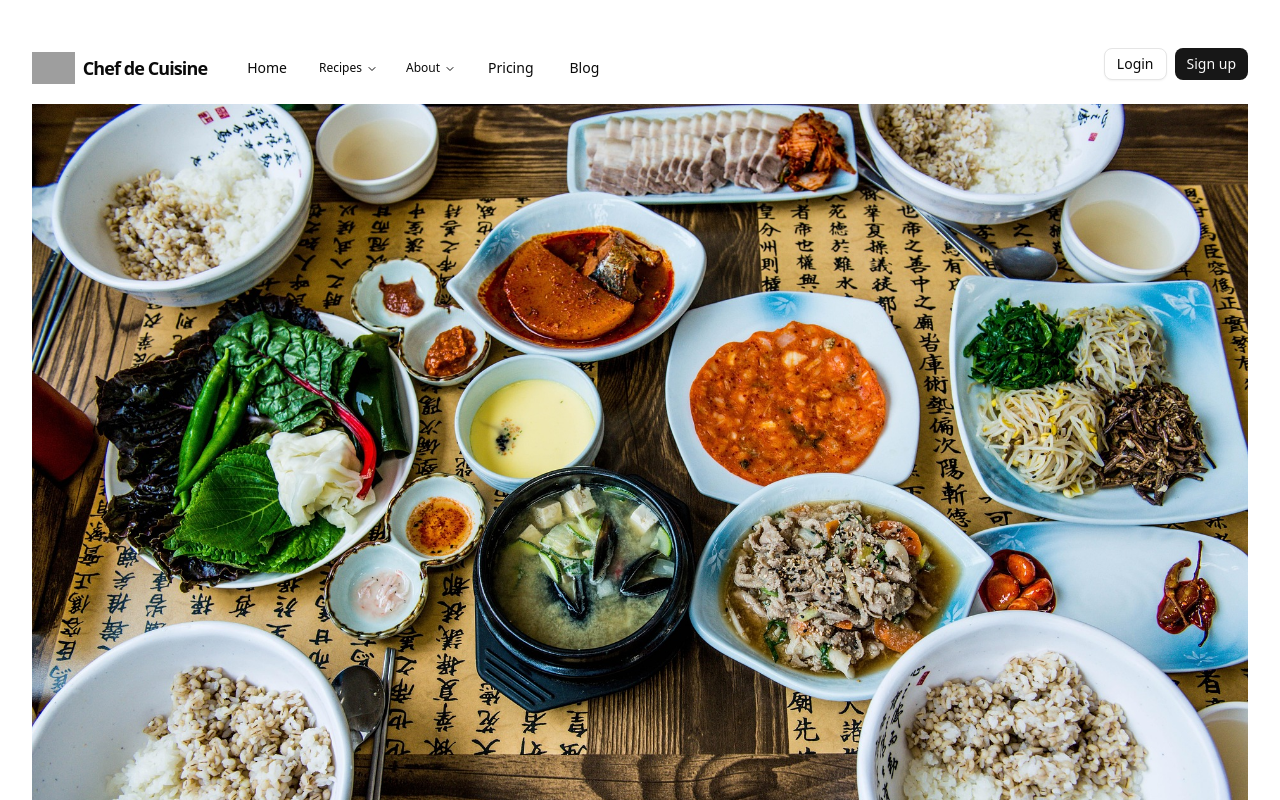
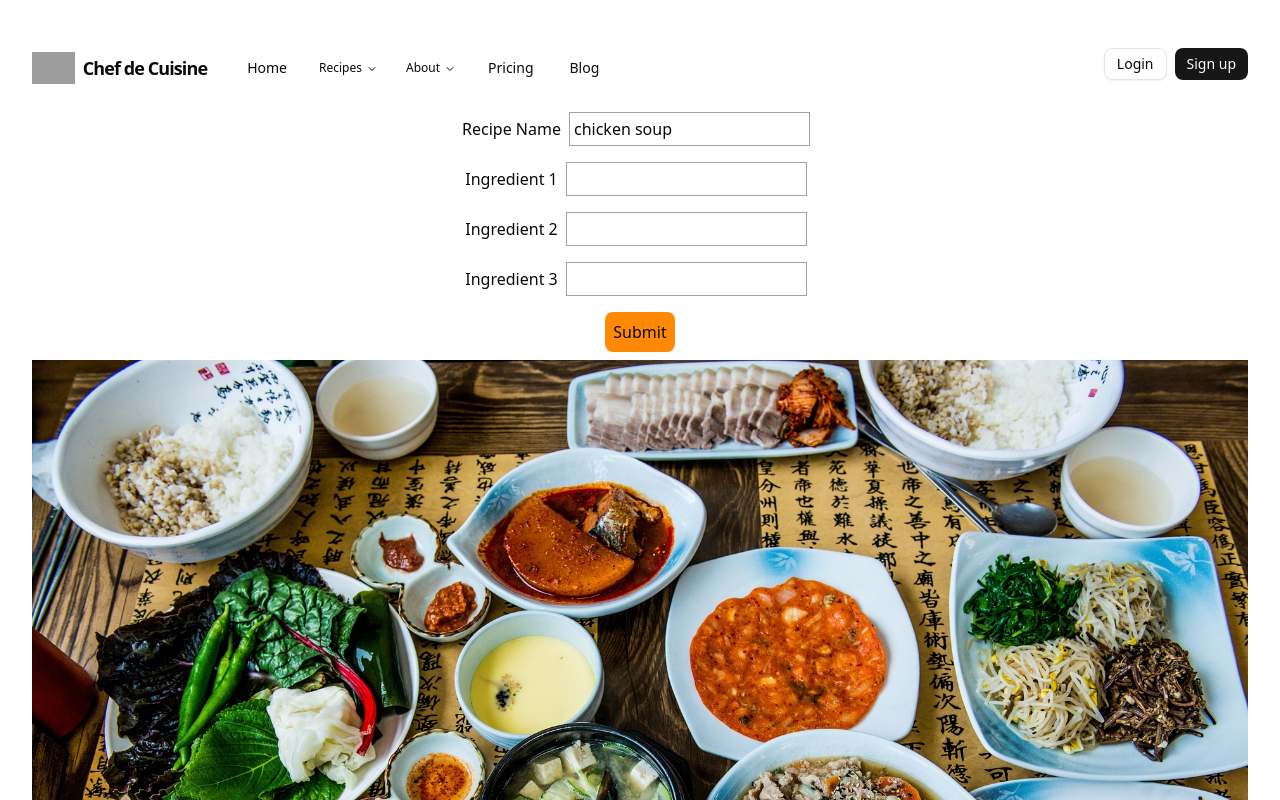
Before and after one commit to JustBroch/chef-de-cuisine, a React (Vite) app: page / in a window 1280 px wide. Shown: the top 800 px of the page. Built offline with nearby package versions, Linux system fonts and the light colour scheme; grey boxes are pictures that could not be loaded.

Commit message:
added react-hook form

```diff
--- a/package.json
+++ b/package.json
@@ -20,6 +20,7 @@
     "lucide-react": "^0.510.0",
     "react": "^19.1.0",
     "react-dom": "^19.1.0",
+    "react-hook-form": "^7.56.3",
     "tailwind-merge": "^3.3.0",
     "tailwindcss": "^4.1.6"
   },
--- a/src/App.tsx
+++ b/src/App.tsx
@@ -1,11 +1,13 @@
 import "./App.css";
 import { Navbar1 } from "./components/navbar1";
 import image from "./assets/image.jpg";
+import RecipeForm from "./components/menuform";
 
 function App() {
   return (
     <>
       <Navbar1 />
+      <RecipeForm />
       <div>
         <img src={image} alt="Food image" />{" "}
       </div>
--- /dev/null
+++ b/src/components/menuform.tsx
@@ -0,0 +1,76 @@
+import { useForm, type SubmitHandler } from "react-hook-form";
+
+type Inputs = {
+  example: string;
+  exampleRequired: string;
+};
+
+export default function RecipeForm() {
+  const {
+    register,
+    handleSubmit,
+    watch,
+    formState: { errors },
+    getValues,
+  } = useForm<Inputs>();
+
+  const onSubmit = async () => {
+    const data = getValues();
+    const queryString = new URLSearchParams(data).toString();
+    const url = `http://localhost:8080/api/v1/recipes?${queryString}`;
+
+    try {
+      const response = await fetch(url);
+      const result = await response.json();
+      console.log(result);
+    } catch (error) {
+      console.error("Error fetching data:", error);
+    }
+  };
+
+  console.log(watch("example")); // watch input value by passing the name of it
+
+  return (
+    /* "handleSubmit" will validate your inputs before invoking "onSubmit" */
+    <form
+      onSubmit={handleSubmit(onSubmit)}
+      onError={() => {
+        alert("Submission has failed.");
+      }}
+    >
+      <div>
+        <label htmlFor="recipeName">Recipe Name</label>
+        <input
+          className="border border-neutral-400 m-2 p-1"
+          defaultValue="chicken soup"
+          {...register("recipeName")}
+        />
+      </div>
+      <div>
+        <label htmlFor="ingredient1">Ingredient 1</label>
+        <input
+          className="border border-neutral-400 m-2 p-1"
+          {...register("ingredient1")}
+        />
+      </div>
+      <div>
+        <label htmlFor="ingredient2">Ingredient 2</label>
+        <input
+          className="border border-neutral-400 m-2 p-1"
+          {...register("ingredient2")}
+        />
+      </div>
+      <div>
+        <label htmlFor="ingredient3">Ingredient 3</label>
+        <input
+          className="border border-neutral-400 m-2 p-1"
+          {...register("ingredient3")}
+        />
+      </div>
+
+      {/* errors will return when field validation fails  */}
+      {errors.exampleRequired && <span>This field is required</span>}
+      <button className="bg-orange-400 m-2 p-2 rounded-md">Submit</button>
+    </form>
+  );
+}
```
Also changed, not shown: 1 other file (tests, documents, lock files or other folders). Lines whose indentation alone changed are shown as unchanged.
